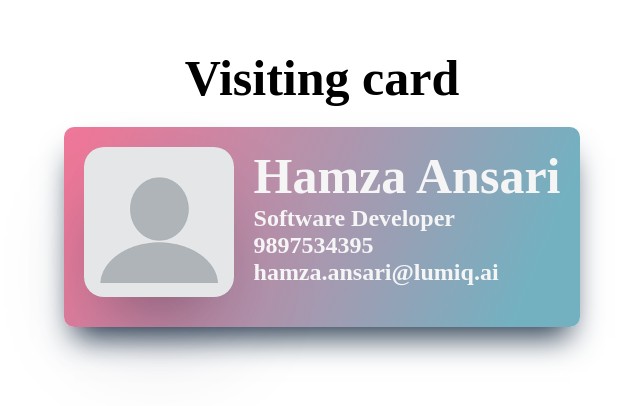
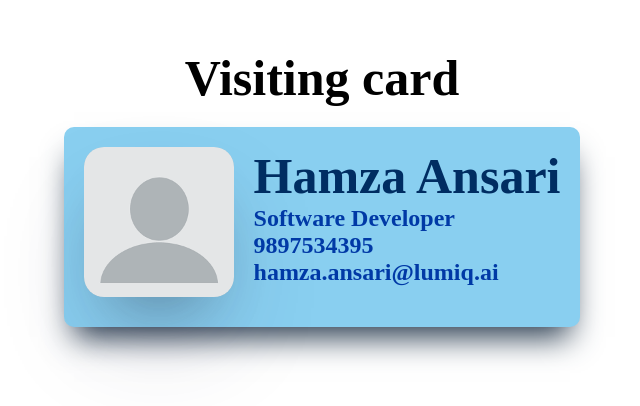
Before and after one commit to Hamza-Ansari9897/Visiting-Card, a plain HTML site: page index.html in a window 1280 px wide. Shown: the part 212-618 px from the top of the page, without its empty margins (318-958 px from the left). Drawn offline with Linux system fonts and the light colour scheme.

Commit message:
first commit

```diff
--- a/index.html
+++ b/index.html
@@ -5,7 +5,7 @@
     <meta http-equiv="X-UA-Compatible" content="IE=edge">
     <meta name="viewport" content="width=device-width, initial-scale=1.0">
     <link rel="stylesheet" href="visitingcard.css">
-    <title>HTML ASSIGNMENT</title>
+    <title>Visiting Card</title>
 </head>
 <body>
     <div class="container">
@@ -14,7 +14,7 @@
                 <img src="./Images/userImage.png" alt="user_image" >
                 <div class="info">
                     <h1>Hamza Ansari</h1>
-                    <h2>Software Developer</h2>
+                    <h2 >Software Developer</h2>
                     <h2>9897534395</h2>
                     <h2>hamza.ansari@lumiq.ai</h2>
 
--- a/visitingcard.css
+++ b/visitingcard.css
@@ -15,10 +15,11 @@
     border-radius: 10px;
     box-shadow: rgb(38, 57, 77) 0px 20px 30px -10px;
    margin-top: 20px;
-    color: whitesmoke;
+    color: #002D62;
     display: flex;
     padding: 20px;
-    background-image: linear-gradient( 112.3deg,  rgba(237,120,153,1) 4.6%, rgba(115,177,193,1) 88.9% );
+    background-color: #89CFF0;
+    /* background-image: linear-gradient( 112.3deg,  rgba(237,120,153,1) 4.6%, rgba(115,177,193,1) 88.9% ); */
 }
 img{
     margin-right: 20px;
@@ -29,3 +30,6 @@
 h1{
     font-size: 50px;
 }
+h2{
+    color: #0039a6;
+}
```
